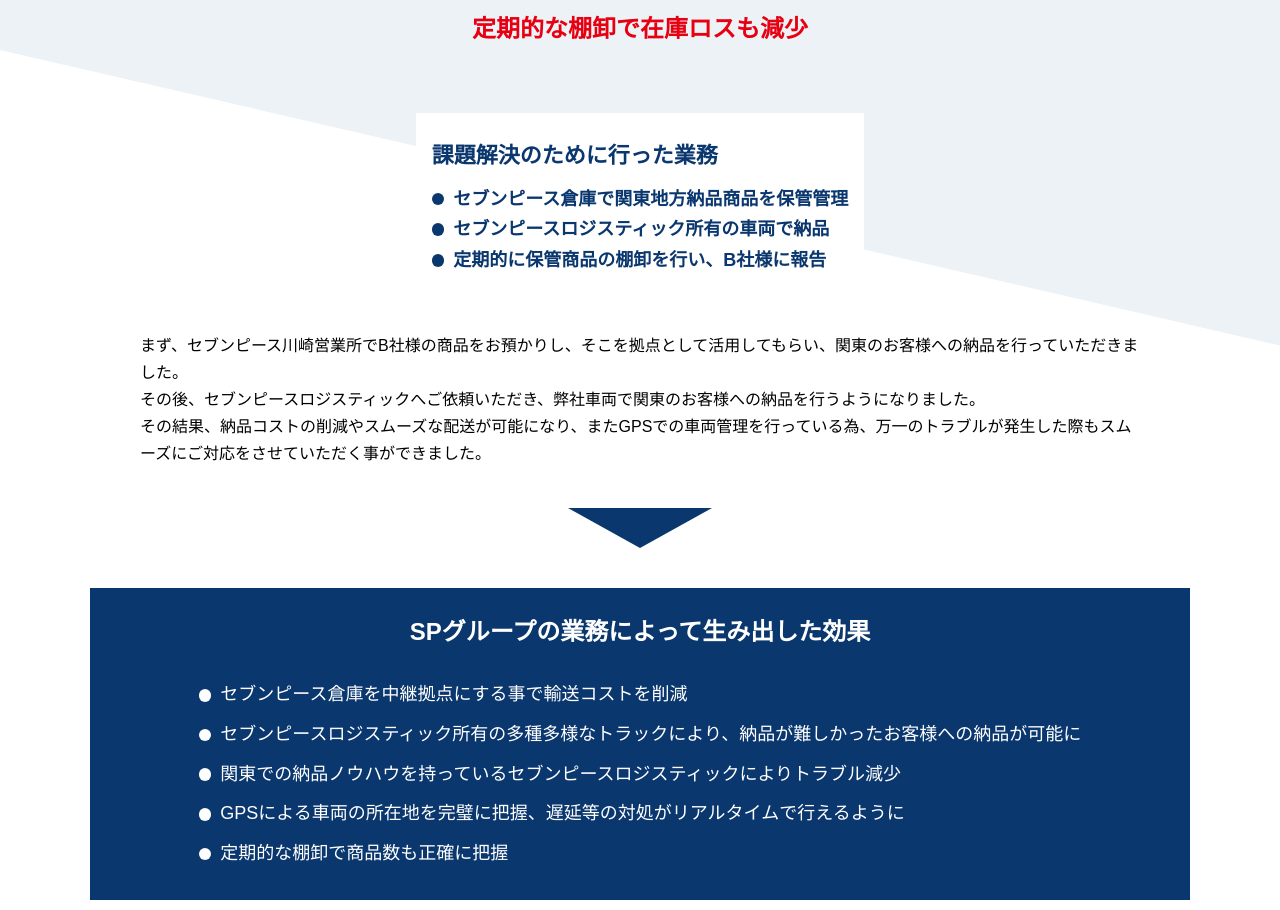
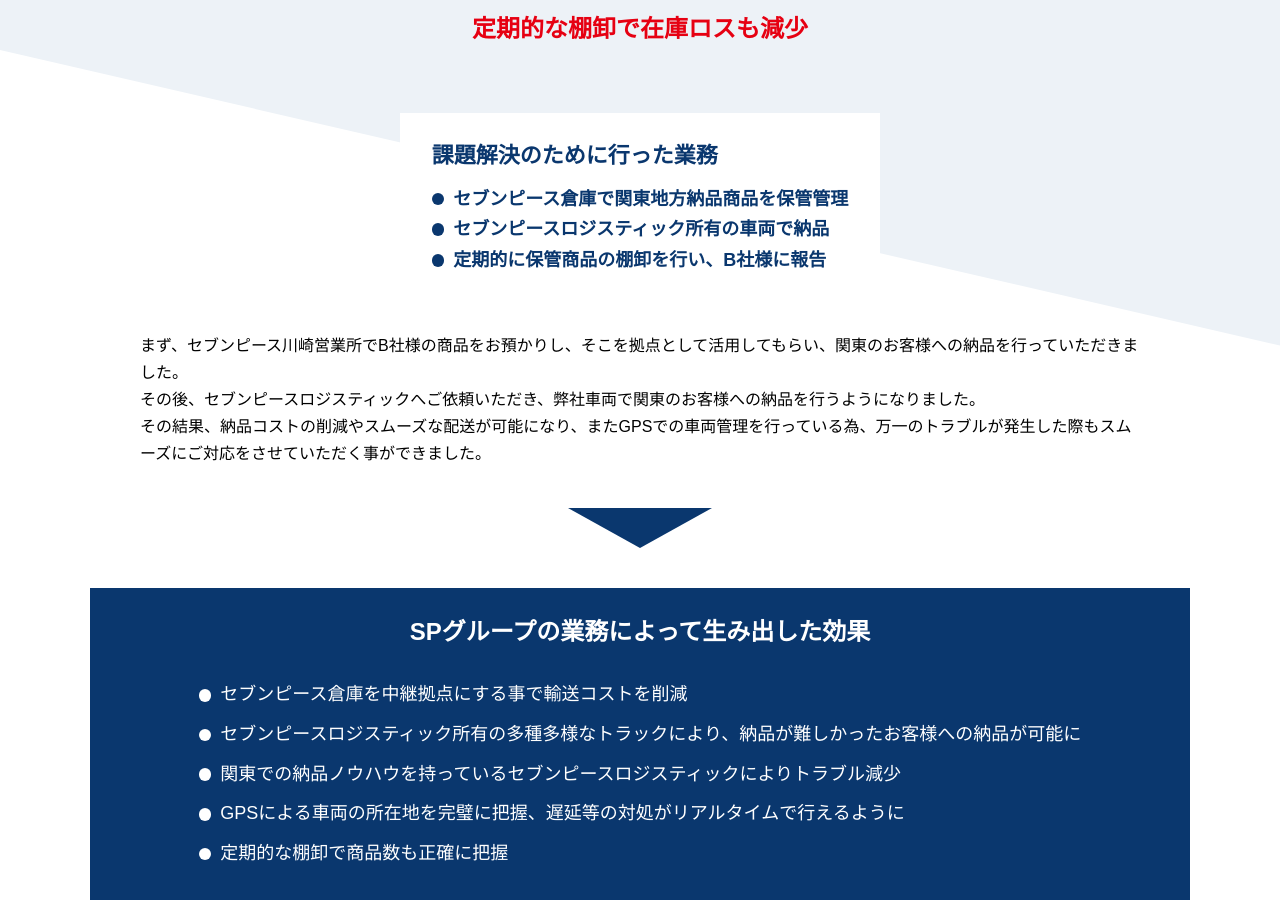
Before and after one commit to joystream20/sp-group, a Nuxt app: page /casestudies02 in a window 1280 px wide. Shown: the part 2388-3298 px from the top of the page. Built offline with nearby package versions, Linux system fonts and the light colour scheme; what vue3-smooth-scroll would draw is missing.

Commit message:
loc-0810-4

```diff
--- a/src/assets/styles/main.scss
+++ b/src/assets/styles/main.scss
@@ -2245,7 +2245,7 @@
             padding-right:clamp(20px, #{pvv(50, 1100)}, 50px);
           }
           .probList{
-            padding:1.5em 2em;
+            padding:1.5em 1em;
             width:100%;
             max-width: 520px;
             margin-left:auto;
@@ -3470,6 +3470,16 @@
           }
         }
         &.case_studies{
+          .probContainer{
+            .probList{
+              padding:1.5em 2em;
+            }
+          }
+          .solContainer{
+            .solList{
+              padding:1.5em 2em;
+            }
+          }
           .ttlContainer{
             .anm_t{
               display: flex;
```
